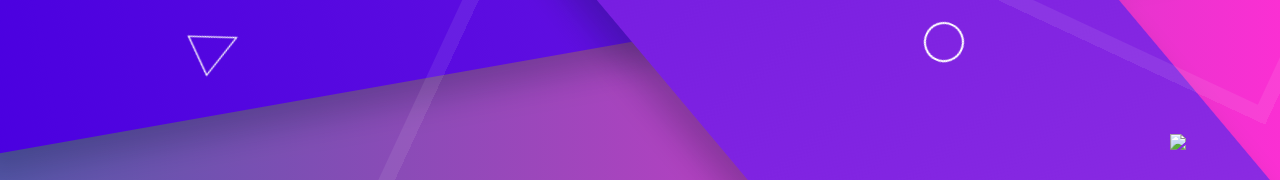
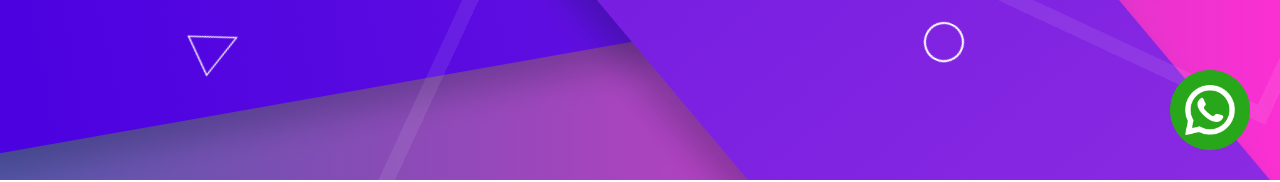
Before and after one commit to nickfromit/Link5G, a plain HTML site: page index.html in a window 1280 px wide. Shown: the part 620-802 px from the top of the page. Drawn offline with nearby package versions, Linux system fonts and the light colour scheme; the site is published under a folder, as on GitHub Pages, so addresses that start at the root find nothing.

Commit message:
Update index.html
fixed wpp img

```diff
--- a/index.html
+++ b/index.html
@@ -406,7 +406,7 @@
 	<!-- Main JS -->
 	<script src="js/app.min.js "></script>
 	<script src="//localhost:35729/livereload.js"></script>
-    <a href="https://wa.me/5562998263101"><img class="wpp"  src="/img/whatsapp.png"></a>
+    <a href="https://wa.me/5562998263101"><img class="wpp"  src="img/whatsapp.png"></a>
     <script>
         function whatsapp(){
         var name = document.getElementById("name").value;
```
